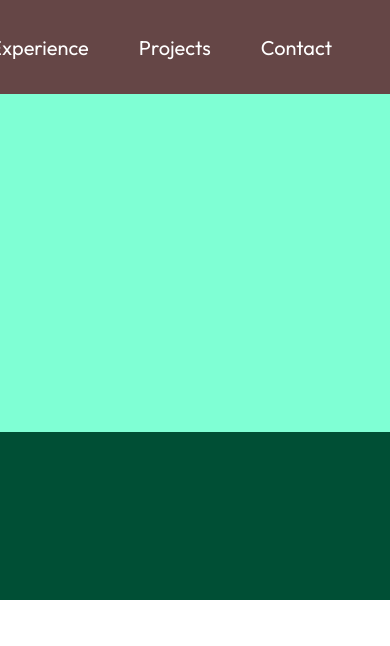
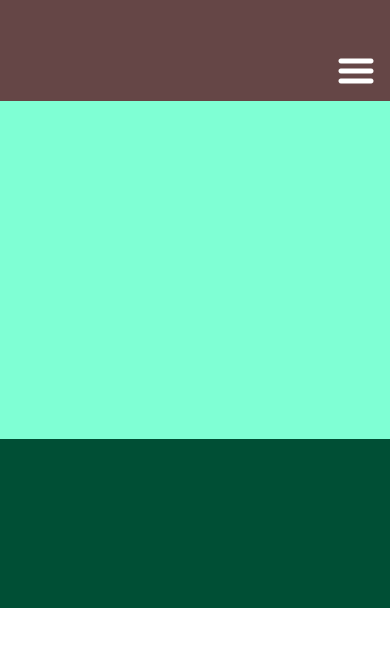
Before and after one commit to troymeeker/portfolio-react-vite, a React (Vite) app: page / in a window 390 px wide. Shown: the top 646 px of the page. Built offline with nearby package versions, Linux system fonts and the light colour scheme.

Commit message:
navbar btn added and responsive

```diff
--- a/src/App.module.css
+++ b/src/App.module.css
@@ -3,7 +3,7 @@
 .App{
   background-color: var(--color-bg);
   width: 100%;
-  height: 100%;
+  height: 100vvh;
 
 
 }
--- a/src/components/Navbar/Navbar.module.css
+++ b/src/components/Navbar/Navbar.module.css
@@ -8,18 +8,26 @@
   padding: 20px;
   margin: 0 10px;
   z-index: 2;
+
 }
 .title {
 
   text-decoration: none;
   font-size: 30px;
   color: var(--color-text);
+  font-weight: 600;
+
 
 }
+.menuBtn {
+    display: none;
+  }
+
 menu {
   display: flex;
 }
 .menuItems {
+
   display: flex;
   gap: 30px;
   list-style: none;
@@ -31,3 +39,40 @@
     color: var(--color-text);
     text-decoration: none;
 }
+
+@media screen and ( max-width: 830px){
+    .navbar{
+        flex-direction: column;
+        align-items: flex-start;
+    }
+    .menu{
+     position: absolute;
+     right: 0;
+     margin-right: 10%;
+     flex-direction: column;
+     align-items: flex-end;
+     gap: 11px;
+     z-index: 3;
+     cursor: pointer;
+    }
+    .menuBtn {
+        display: block;
+        cursor: pointer;
+        padding-bottom: 20px;
+      }
+    .menuItems{
+        display: none;
+        position: relative;
+        top: 30px;
+        flex-direction: column;
+        align-items: center;
+        gap:10px;
+
+
+
+    }
+    .title{
+        display: none;
+    }
+
+}
--- a/src/components/Navbar/navbar.jsx
+++ b/src/components/Navbar/navbar.jsx
@@ -1,10 +1,19 @@
 import styles from './Navbar.module.css'
+// import { useState } from 'react';
+import { getImageUrl } from "../../utils";
+
 
 function Navbar() {
+
+  // const [menuOpen, setMenuOpen] = useState(false);
+
   return (
     <nav className={styles.navbar}>
             <a className={styles.title} href="/" >Portfolio</a>
+            {/* <div className={styles.menuBtn}></div> */}
       <div className={styles.menu}>
+       <img className={styles.menuBtn} src={getImageUrl("nav/menuIcon.png")} alt="menu-button"/>
+
         <ul className={styles.menuItems}>
           <li>
             <a className="nav-item" href="#about">About</a>
--- a/src/index.css
+++ b/src/index.css
@@ -9,7 +9,7 @@
   justify-content: end;
   align-items: center;
   color: rgb(236, 236, 236);
-   padding: 8px;
+   height: 12vh;
 
 }
 .nav-item{
--- /dev/null
+++ b/src/utils.js
@@ -0,0 +1,3 @@
+export const getImageUrl = (path) => {
+    return new URL(`/assets/${path}`, import.meta.url).href;
+  };
```
Also changed, not shown: assets/nav/closeIcon.png (added), assets/nav/menuIcon.png (added).
